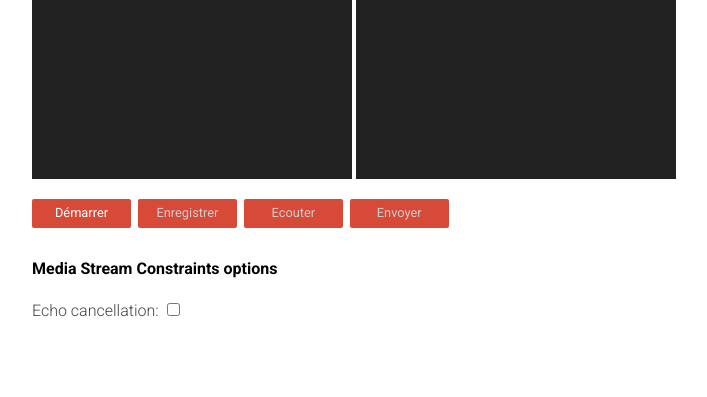
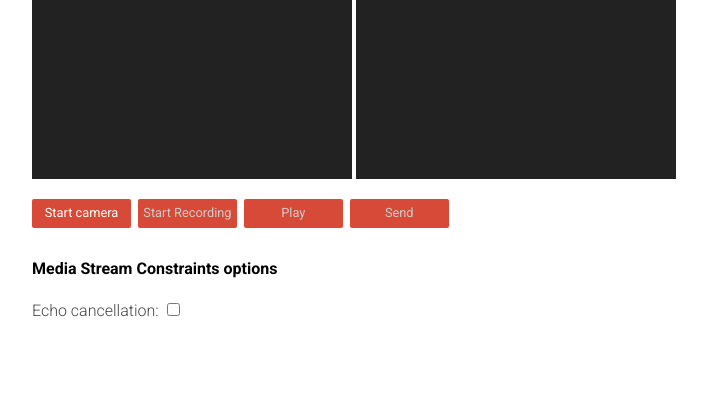
Before and after one commit to PhilippeCanova/capsule_audio, a PHP site: page /video.php in a window 1280 px wide. Shown: the part 104-501 px from the top of the page, without its empty margins (128-835 px from the left). Run offline with PHP 8.4, Linux system fonts and the light colour scheme; some libraries are stand-ins or nearby versions.

Commit message:
Corrige le bug de langue introduit à la traduction

```diff
--- a/scripts/main.js
+++ b/scripts/main.js
@@ -20,7 +20,9 @@ const errorMsgElement = document.querySelector('span#errorMsg');
 const recordedVideo = document.querySelector('video#recorded');
 const recordButton = document.querySelector('button#record');
 recordButton.addEventListener('click', () => {
+  console.log("Click record");
   if (recordButton.textContent === 'Start Recording') {
+    console.log("Silence ça tourne !");
     startRecording();
   } else {
     stopRecording();
@@ -80,6 +82,7 @@ function handleDataAvailable(event) {
 }
 
 function startRecording() {
+  console.log('demarrage record');
   recordedBlobs = [];
   let options = {mimeType: 'video/webm;codecs=vp9,opus'};
   if (!MediaRecorder.isTypeSupported(options.mimeType)) {
@@ -94,9 +97,10 @@ function startRecording() {
       }
     }
   }
-
+  console.log('creation de l\'instance mediaRecorder');
   try {
     mediaRecorder = new MediaRecorder(window.stream, options);
+
   } catch (e) {
     console.error('Exception while creating MediaRecorder:', e);
     errorMsgElement.innerHTML = `Exception while creating MediaRecorder: ${JSON.stringify(e)}`;
--- a/video.php
+++ b/video.php
@@ -37,10 +37,10 @@
     <video id="recorded" playsinline loop></video>
 
     <div>
-        <button id="start">Démarrer</button>
-        <button id="record" disabled>Enregistrer</button>
-        <button id="play" disabled>Ecouter</button>
-        <button id="download" disabled>Envoyer</button>
+        <button id="start">Start camera</button>
+        <button id="record" disabled>Start Recording</button>
+        <button id="play" disabled>Play</button>
+        <button id="download" disabled>Send</button>
     </div>
 
     <div>
@@ -60,6 +60,5 @@
 <!-- include adapter for srcObject shim -->
 <script src="https://webrtc.github.io/adapter/adapter-latest.js"></script>
 <script src="scripts/main.js" async></script>
-
 </body>
 </html>
```
Also changed, not shown: favicon.ico (added).
